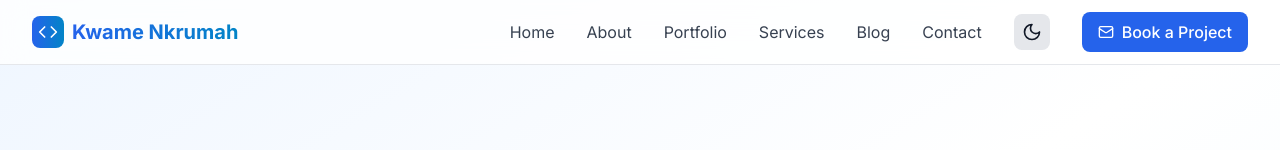
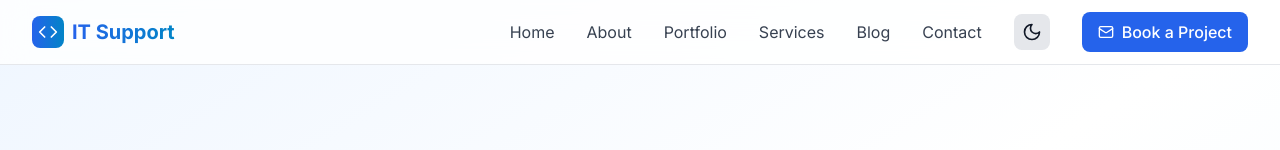
Before and after one commit to nkkwame/nkkwame.github.io, a Next.js app: page / in a window 1280 px wide. Shown: the top 150 px of the page. Built offline with nearby package versions, Linux system fonts and the light colour scheme.

Commit message:
Update navigation title from "Kwame Nkrumah" to "IT Support"

```diff
--- a/components/Navigation.tsx
+++ b/components/Navigation.tsx
@@ -32,7 +32,7 @@ export default function Navigation() {
             <div className="w-8 h-8 bg-gradient-to-r from-primary-600 to-secondary-600 rounded-lg flex items-center justify-center">
               <Code className="w-5 h-5 text-white" />
             </div>
-            <span className="font-bold text-xl gradient-text">Kwame Nkrumah</span>
+            <span className="font-bold text-xl gradient-text">IT Support</span>
           </Link>
 
           {/* Desktop Navigation */}
```
